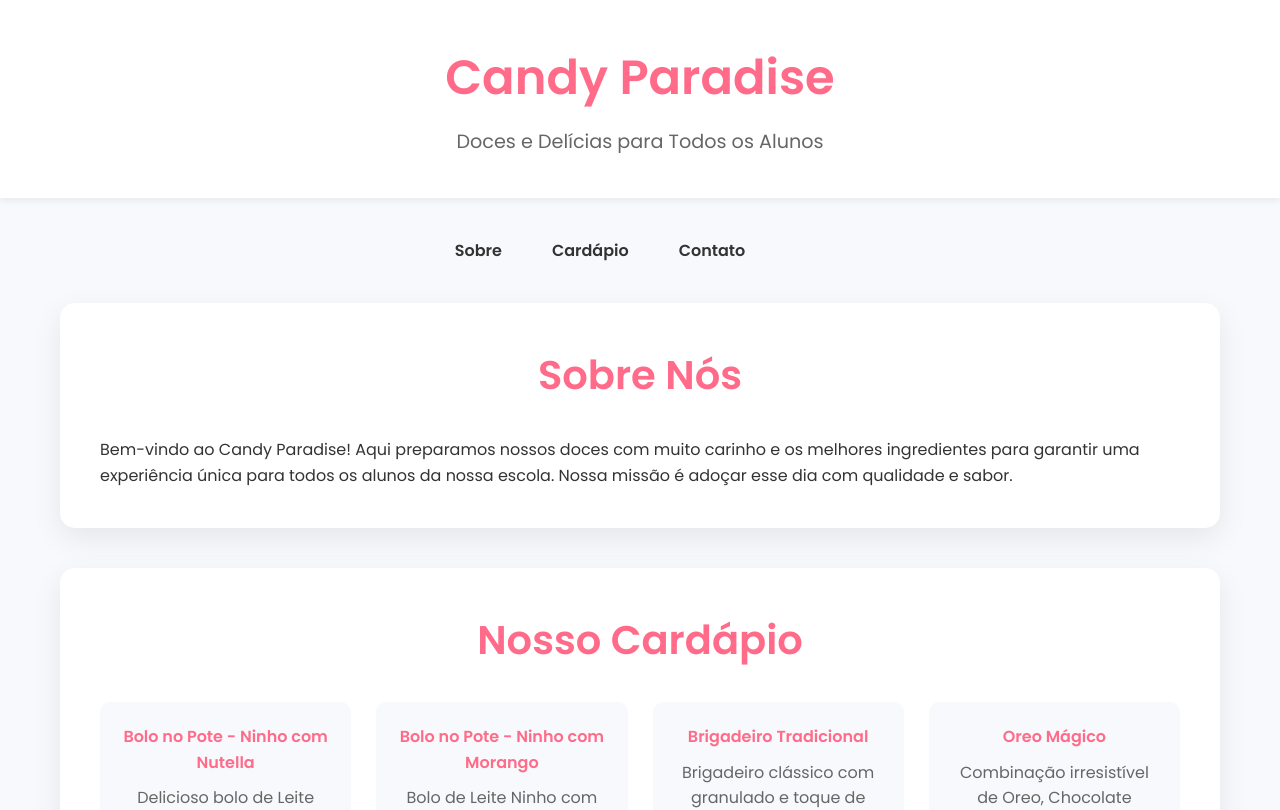
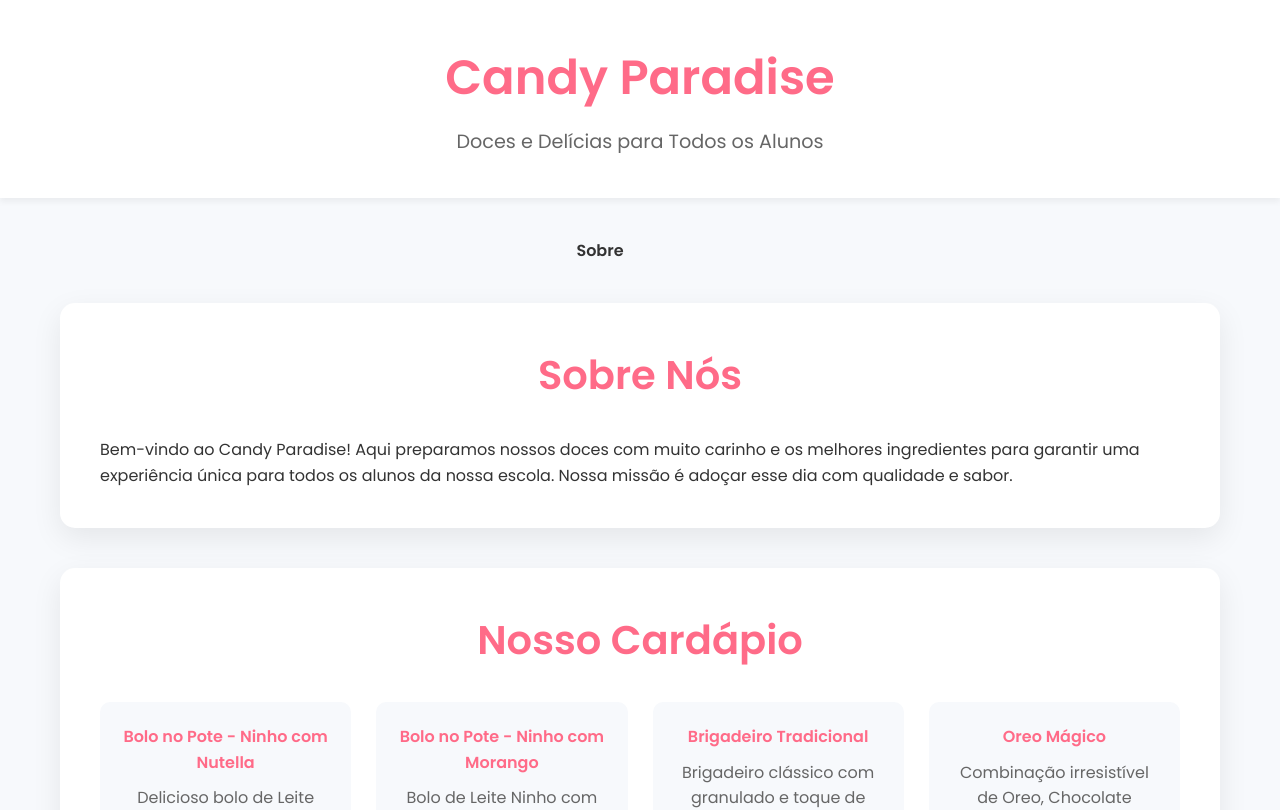
Before and after one commit to lucasacgodoi/candy-paradise-site, a plain HTML site: page index.html in a window 1280 px wide. Shown: the top 810 px of the page. Drawn offline with Linux system fonts and the light colour scheme.

Commit message:
remove cotato index.html

```diff
--- a/index.html
+++ b/index.html
@@ -232,8 +232,6 @@
 
   <nav class="navigation container">
     <a href="#sobre">Sobre</a>
-    <a href="#cardapio">Cardápio</a>
-    <a href="#contato">Contato</a>
   </nav>
 
   <main class="container">
```
